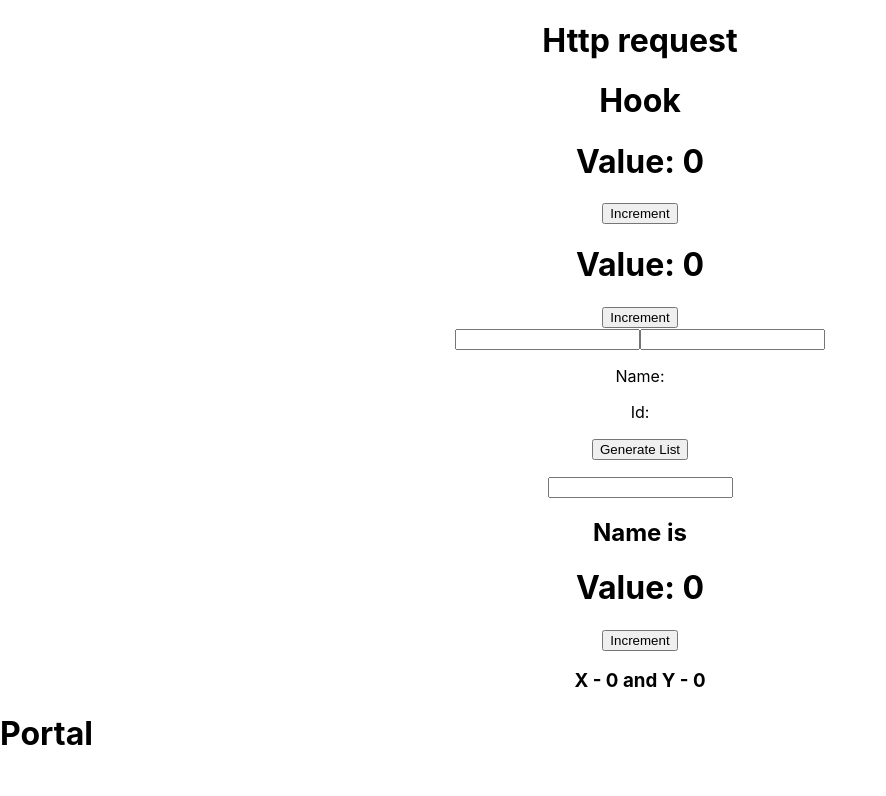
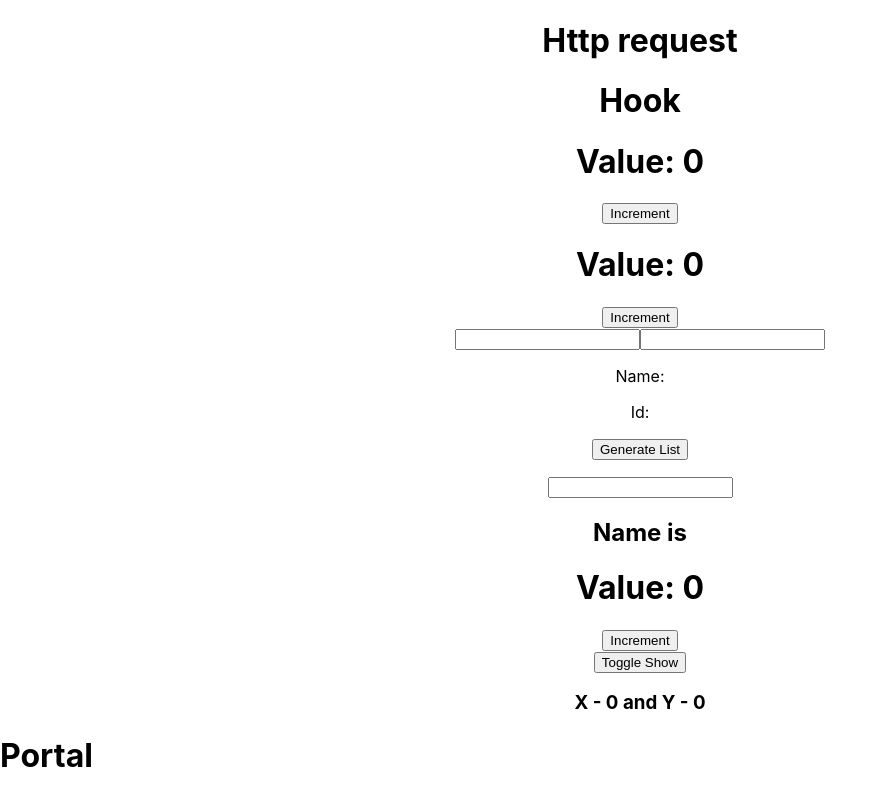
Before and after one commit to ahmed7761/react-redux-tutorial, a React (Create React App) app: page / in a window 1280 px wide. Shown: the part 2988-3784 px from the top of the page, without its empty margins (0-886 px from the left). Before the commit the page ends 3762 px from the top, so only its background shows below. Built offline with nearby package versions, Linux system fonts and the light colour scheme.

Commit message:
useEffect with clean up

```diff
--- a/src/App.js
+++ b/src/App.js
@@ -40,6 +40,7 @@
 import UseStateWithArray from "./components/UseStateWithArray";
 import HookCounterThree from "./components/HookCounterThree";
 import MouseMove from "./components/MouseMove";
+import MouseContainer from "./components/MouseContainer.js";
 
 
 function App() {
@@ -112,7 +113,8 @@
         <UseStateWithObject />
         <UseStateWithArray />
         <HookCounterThree />
-        <MouseMove />
+        {/*<MouseMove />*/}
+        <MouseContainer />
     </div>
   );
 }
--- /dev/null
+++ b/src/components/MouseContainer.js
@@ -0,0 +1,16 @@
+import React, { useState } from 'react';
+import MouseMove from "./MouseMove";
+
+const MouseContainer = () => {
+
+    const [show, setShow] = useState(true)
+
+    return (
+        <div>
+            <button onClick={() => setShow(!show)}> Toggle Show </button>
+            {show && <MouseMove /> }
+        </div>
+    );
+};
+
+export default MouseContainer;
--- a/src/components/MouseMove.js
+++ b/src/components/MouseMove.js
@@ -13,6 +13,10 @@
     useEffect(() => {
         console.log('Use effect move')
         window.addEventListener('mousemove', LogMouseMove)
+        return () => {
+            console.log('component removed')
+            window.removeEventListener('mousemove', LogMouseMove)
+        }
     },[])
 
     return (
```
